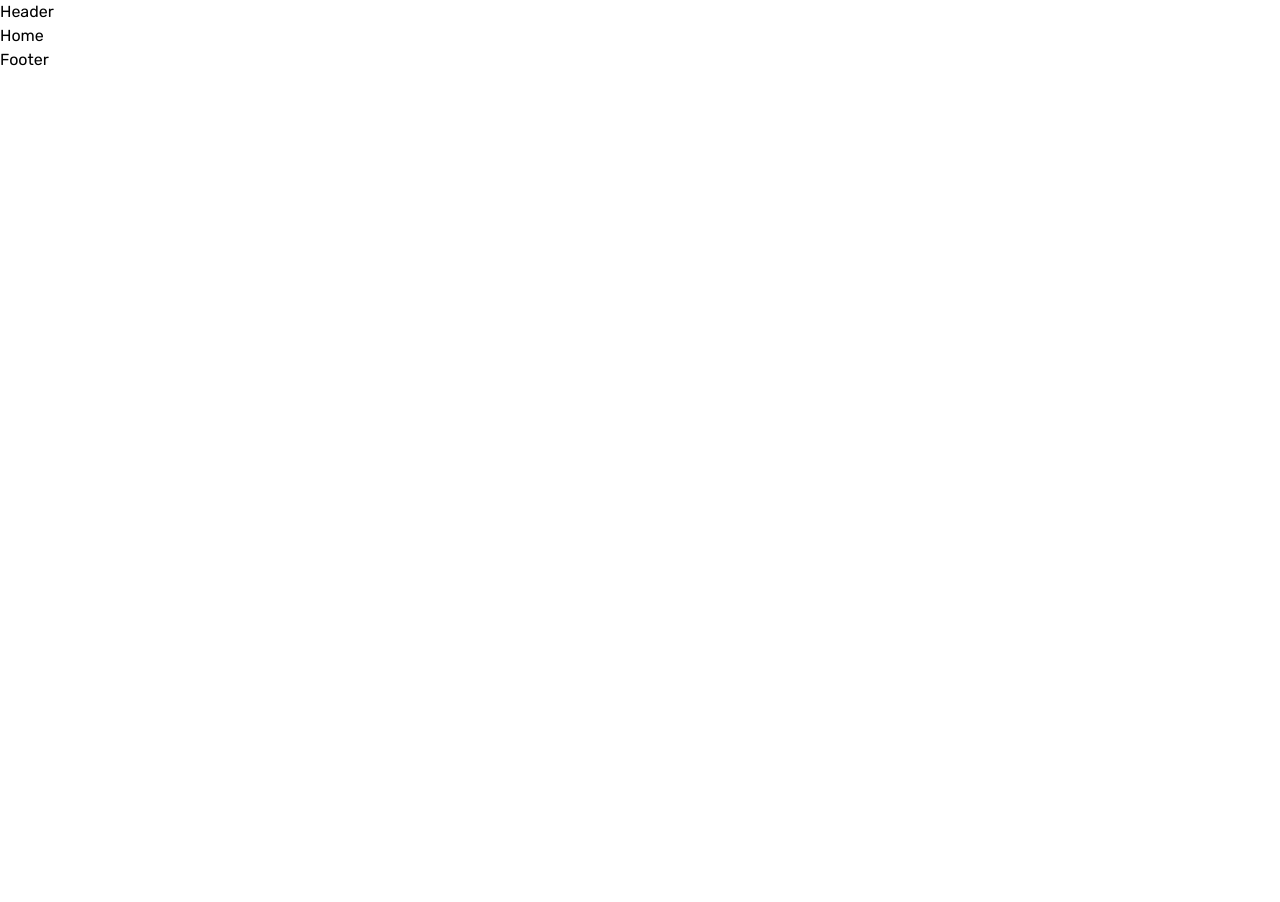
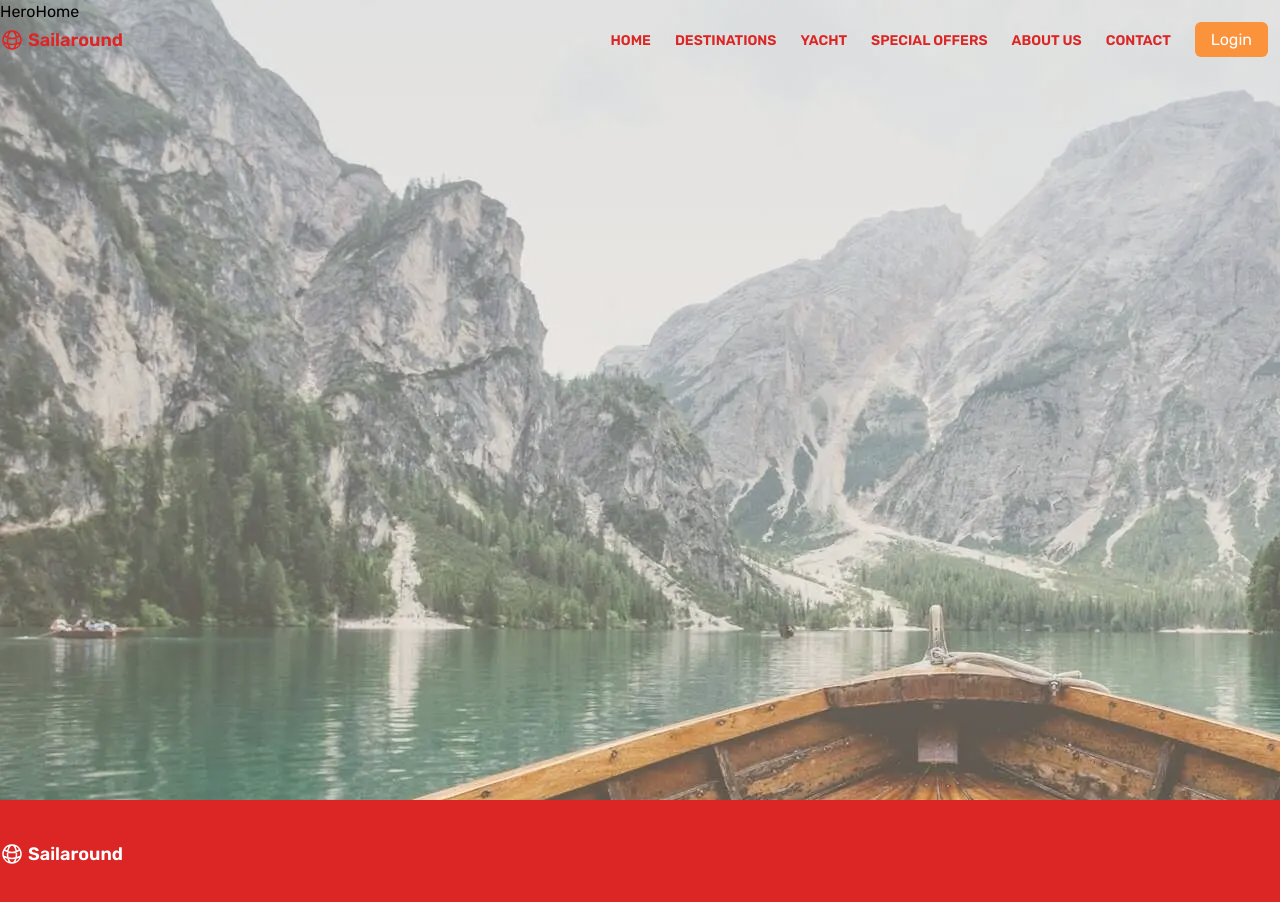
Before and after one commit to franek86/sailaround-web, a Next.js app: page / in a window 1280 px wide. Shown: the top 902 px of the page. Before the commit the page ends 800 px from the top, so only its background shows below. Built offline with nearby package versions, Linux system fonts and the light colour scheme.

Commit message:
working on hero home section

```diff
--- a/app/(pages)/page.jsx
+++ b/app/(pages)/page.jsx
@@ -1,3 +1,12 @@
+import HeroHome from "../components/HeroHome"
+
+
 export default function Home() {
-  return <h1>Home</h1>;
+  return (
+
+    <>
+      <HeroHome />
+    </>
+  )
+
 }
--- a/app/components/Footer.jsx
+++ b/app/components/Footer.jsx
@@ -1,5 +1,16 @@
+
+import Logo from "./Logo";
+
 const Footer = () => {
-  return <footer>Footer</footer>;
+  return <footer className="bg-red-600">
+    <div className="container mx-auto py-10">
+
+
+        <Logo logoTextColor="text-white" logoIconColor="#ffffff"/>
+
+    </div>
+
+  </footer>;
 };
 
 export default Footer;
--- a/app/components/Header.jsx
+++ b/app/components/Header.jsx
@@ -1,5 +1,38 @@
+"use client"
+
+import useGlobalStore from "@/store/globalStore";
+import Logo from "./Logo";
+import MainNav from "./MainNav";
+
+
 const Header = () => {
-  return <header>Header</header>;
+
+  const {isMobileMenuOpen,toggleMobileMenu} = useGlobalStore();
+
+  return <header className="bg-transparent py-5 overflow-hidden fixed top-0 left-0 right-0">
+    <div className="flex items-center justify-between container mx-auto">
+      <Logo logoTextColor="text-red-600" logoIconColor="#DC2626"/>
+      <MainNav />
+
+      <div className="lg:hidden z-[2] cursor-pointer" onClick={toggleMobileMenu}>
+        {
+          isMobileMenuOpen ?
+          <svg xmlns="http://www.w3.org/2000/svg" fill="none" viewBox="0 0 24 24" strokeWidth={1.5} stroke="#ffffff" className="w-8 h-8">
+            <path strokeLinecap="round" strokeLinejoin="round" d="M6 18 18 6M6 6l12 12" />
+          </svg>
+          :
+          <svg xmlns="http://www.w3.org/2000/svg" fill="none" viewBox="0 0 24 24" strokeWidth={1.5} stroke="#fff" className="w-7 h-7">
+          <path strokeLinecap="round" strokeLinejoin="round" d="M3.75 6.75h16.5M3.75 12h16.5m-16.5 5.25h16.5" />
+        </svg>
+
+
+        }
+
+      </div>
+
+
+    </div>
+  </header>
 };
 
 export default Header;
--- /dev/null
+++ b/app/components/HeroHome.jsx
@@ -0,0 +1,11 @@
+import React from 'react'
+
+const HeroHome = () => {
+  return (
+    <section className="h-screen bg-[linear-gradient(180deg,rgba(215,215,215,0.5),rgba(254,229,202,0.3)),url('/images/uploads/hero-bg.webp')]">
+        HeroHome
+    </section>
+  )
+}
+
+export default HeroHome
--- a/app/components/Logo.jsx
+++ b/app/components/Logo.jsx
@@ -1,9 +1,11 @@
+import Link from "next/link";
 import React from "react";
 
-const Logo = () => {
+const Logo = ({logoTextColor, logoIconColor}) => {
   return (
-    <div className='flex items-center'>
-      <svg xmlns='http://www.w3.org/2000/svg' fill='none' viewBox='0 0 24 24' strokeWidth={1.5} stroke='#fff' className='w-6 h-6'>
+    <Link href="/">
+      <div className='flex items-center relative z-[2]'>
+        <svg xmlns='http://www.w3.org/2000/svg' fill='none' viewBox='0 0 24 24' strokeWidth={1.5} stroke={logoIconColor} className='w-6 h-6'>
           <path
             strokeLinecap='round'
             strokeLinejoin='round'
@@ -11,8 +13,9 @@ const Logo = () => {
           />
         </svg>
 
-      <p className='text-lg mx-1 text-white'>Sailaround</p>
+        <p className={`text-lg font-semibold mx-1 ${logoTextColor}`}>Sailaround</p>
       </div>
+    </Link>
   );
 };
 
--- /dev/null
+++ b/app/components/MainNav.jsx
@@ -0,0 +1,44 @@
+'use client'
+
+import useGlobalStore from '@/store/globalStore'
+import Link from 'next/link'
+import React from 'react'
+
+/* TO DO: data should call from api */
+const menuItems = [
+    {page:"Home", url:"/"},
+    {page:"Destinations", url:"/destinations"},
+    {page:"Yacht", url:"/yachts"},
+    {page:"Special offers", url:"/special-offers"},
+    {page:"About us", url:"/about-us"},
+    {page:"Contact", url:"/contact"}
+]
+
+const MainNav = () => {
+
+const {isMobileMenuOpen} = useGlobalStore();
+
+const mobileMenuClass = isMobileMenuOpen
+? "fixed top-0 left-0 right-0 bottom-0 bg-cyan-600 lg:relative lg:bg-transparent"
+: "hidden lg:flex"
+  return (
+    <nav className={mobileMenuClass}>
+
+        <ul className='flex flex-col justify-center pt-20 lg:flex-row lg:pt-0 lg:items-center'>
+            {menuItems.map(({page, url}) => (
+                <li key={page} className='mx-3 my-2'>
+                    <Link className='uppercase text-md font-semibold lg:text-sm text-red-600 hover:text-orange-400 transition-all' href={url}>
+                        {page}
+                    </Link>
+                </li>
+            ))}
+             <li>
+                <Link href="/login" className="mx-3 my-2 bg-orange-400 hover:bg-red-600 text-white py-2 px-4 rounded-md cursor-pointer transition-all">Login</Link>
+            </li>
+
+        </ul>
+    </nav>
+  )
+}
+
+export default MainNav
--- a/package.json
+++ b/package.json
@@ -20,7 +20,8 @@
     "react-hook-form": "^7.49.3",
     "react-select": "^5.8.0",
     "sonner": "^1.3.1",
-    "yup": "^1.3.3"
+    "yup": "^1.3.3",
+    "zustand": "^4.5.2"
   },
   "devDependencies": {
     "autoprefixer": "^10.0.1",
--- /dev/null
+++ b/store/globalStore.js
@@ -0,0 +1,8 @@
+import { create } from "zustand";
+
+const useGlobalStore = create((set) => ({
+    isMobileMenuOpen: false,
+    toggleMobileMenu: () => set((state) => ({ isMobileMenuOpen: !state.isMobileMenuOpen}))
+ }))
+
+ export default useGlobalStore
```
Also changed, not shown: public/images/uploads/hero-bg.webp (added), 1 other file (tests, documents, lock files or other folders). Lines whose indentation alone changed are shown as unchanged.
